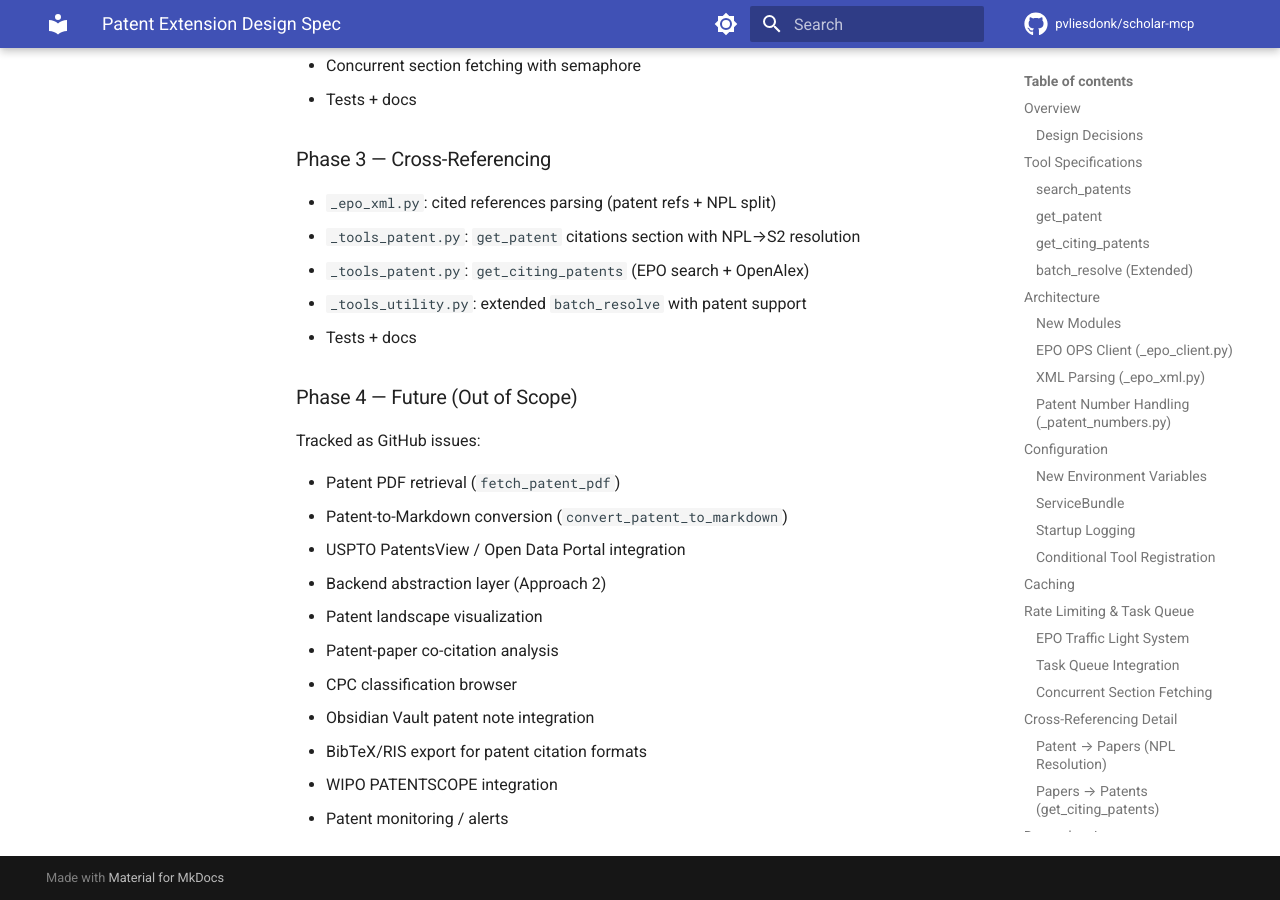
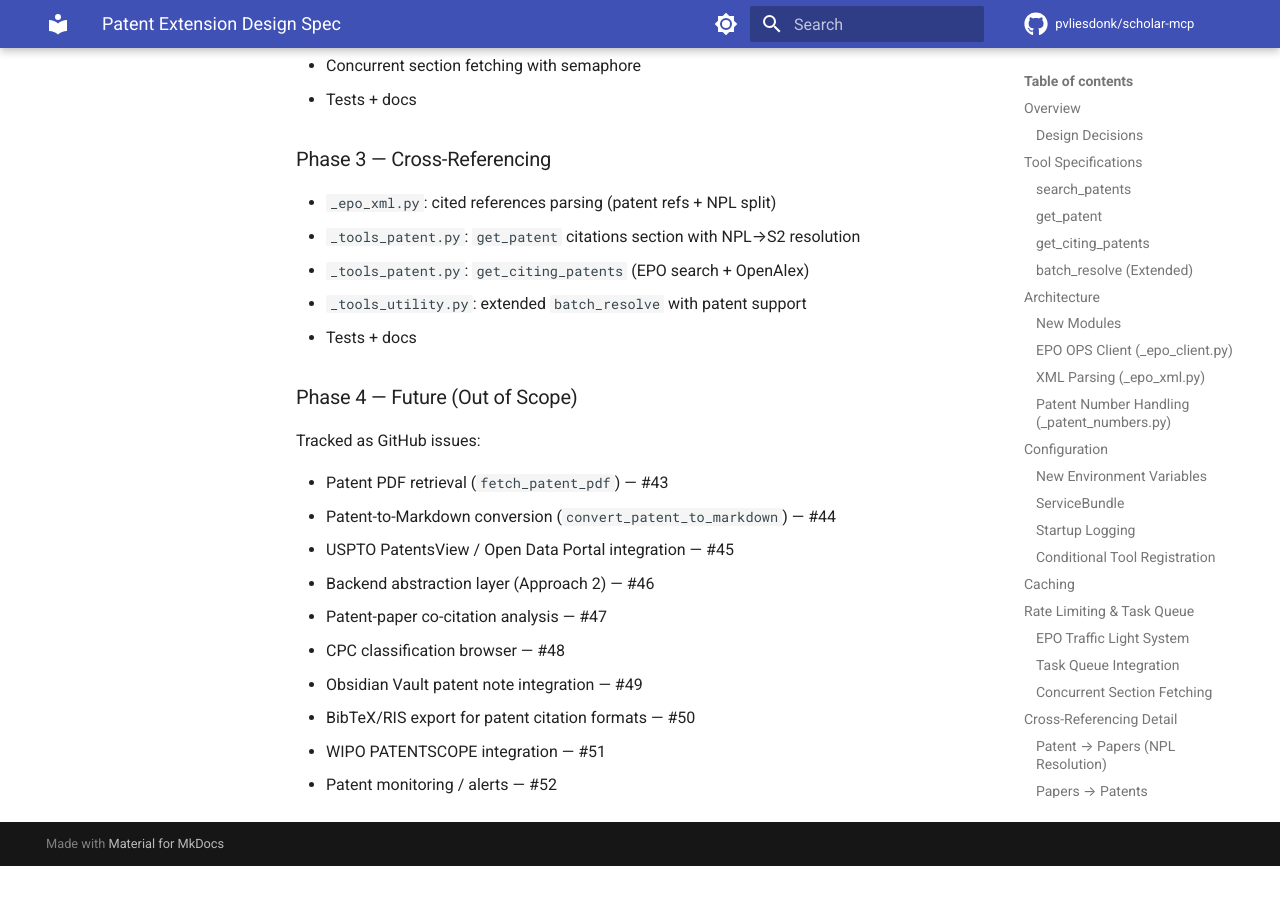
Before and after one commit to pvliesdonk/scholar-mcp, an MkDocs documentation site: the page built from docs/specs/2026-04-05-patent-extension-design.md, in a window 1280 px wide and 900 px high, scrolled down 10003 px. Built offline with MkDocs 1.6.1 and Material for MkDocs 9.7.7, drawn with Linux system fonts in a browser that asks for light colours; comment, search, counter and statistics services are not loaded; after the commit the page ends 10869 px from its top, so only the background shows below that; some of the changed text lies outside the part shown.

Commit message:
docs: fix spec inconsistency and add issue references
Fix _tools_patent_*.py → _tools_patent.py (single module, not multiple).
Add GitHub issue numbers to Phase 4 out-of-scope items for traceability.

Co-Authored-By: Claude Opus 4.6 <noreply@anthropic.com>

```diff
--- a/docs/specs/2026-04-05-patent-extension-design.md
+++ b/docs/specs/2026-04-05-patent-extension-design.md
@@ -14,7 +14,7 @@ papers and patents, enabling cross-referencing between the two document types.
 ### Design Decisions
 
 - **Approach 1 (Flat Module Addition)**: New modules follow existing patterns
-  (`_epo_client.py`, `_tools_patent_*.py`) rather than introducing a backend
+  (`_epo_client.py`, `_tools_patent.py`) rather than introducing a backend
   abstraction layer. Migration to a protocol-based abstraction (Approach 2) is
   straightforward if a third backend (e.g., PatentsView) is added later.
 - **Minimal tool surface**: 3 new tools + 1 extended, not the 10 from the
@@ -392,14 +392,13 @@ Patent-specific error cases:
 
 Tracked as GitHub issues:
 
-- Patent PDF retrieval (`fetch_patent_pdf`)
-- Patent-to-Markdown conversion (`convert_patent_to_markdown`)
-- USPTO PatentsView / Open Data Portal integration
-- Backend abstraction layer (Approach 2)
-- Patent landscape visualization
-- Patent-paper co-citation analysis
-- CPC classification browser
-- Obsidian Vault patent note integration
-- BibTeX/RIS export for patent citation formats
-- WIPO PATENTSCOPE integration
-- Patent monitoring / alerts
+- Patent PDF retrieval (`fetch_patent_pdf`) — #43
+- Patent-to-Markdown conversion (`convert_patent_to_markdown`) — #44
+- USPTO PatentsView / Open Data Portal integration — #45
+- Backend abstraction layer (Approach 2) — #46
+- Patent-paper co-citation analysis — #47
+- CPC classification browser — #48
+- Obsidian Vault patent note integration — #49
+- BibTeX/RIS export for patent citation formats — #50
+- WIPO PATENTSCOPE integration — #51
+- Patent monitoring / alerts — #52
```
